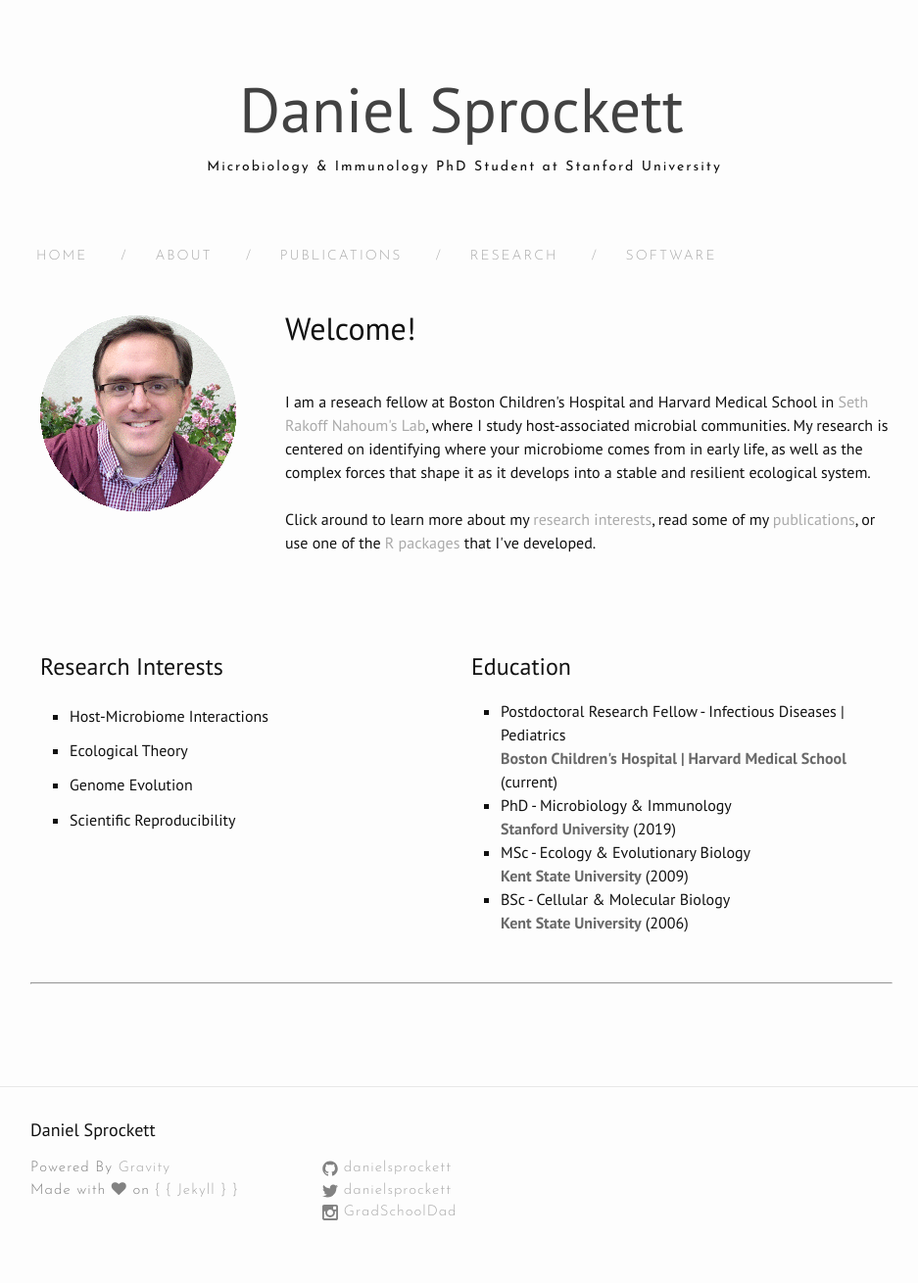
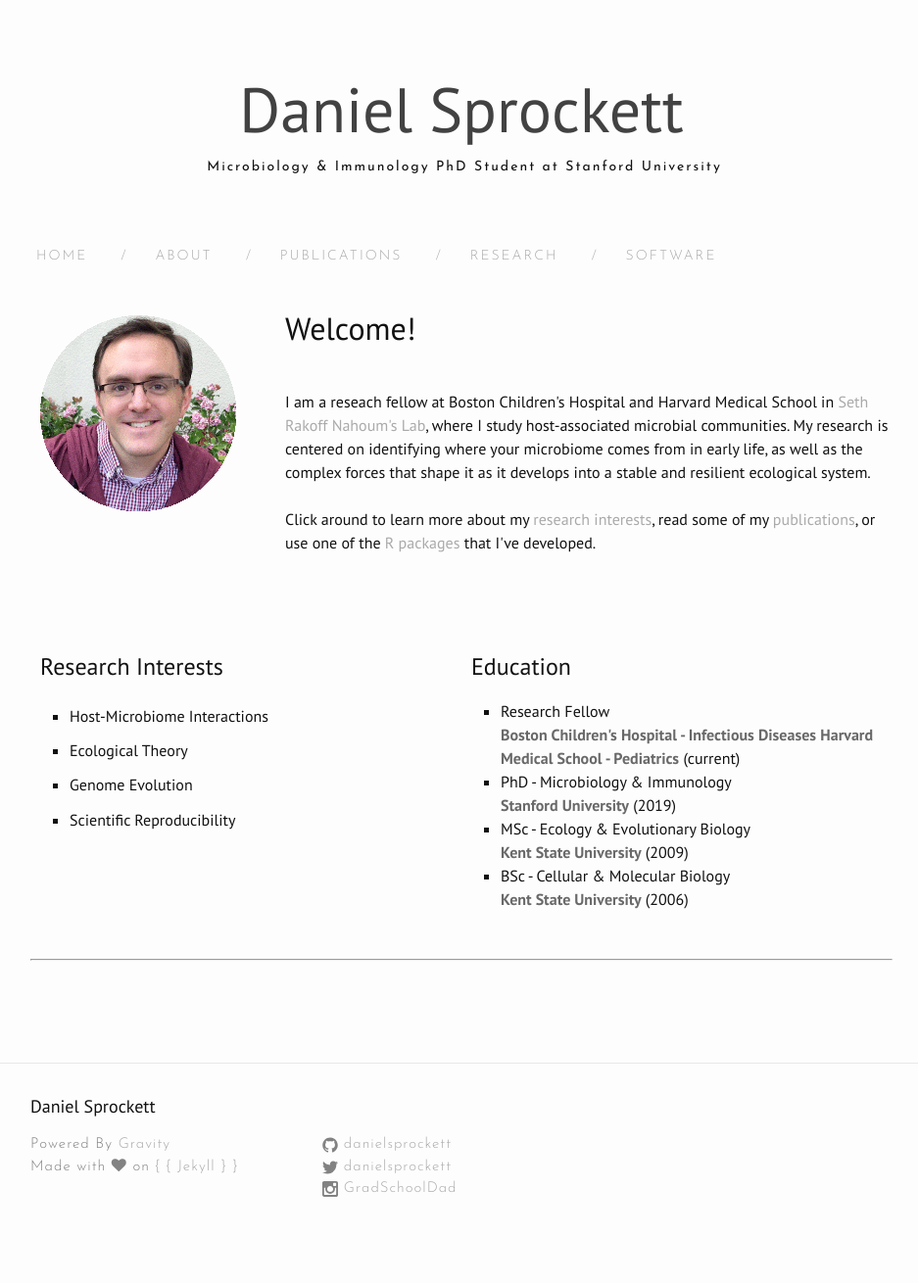
Before and after one commit to DanielSprockett/danielsprockett.github.io, a Jekyll site: the page built from index.html, in a window 1280 px wide. Shown: the whole page at 98% size, without its empty margins (169-1106 px from the left). Built offline with Jekyll 4.4.1, drawn with Linux system fonts in a browser that asks for light colours; nearby versions of some CDN libraries; the list of posts is cut into pages by our own code; after the commit the page ends 1286 px from its top, so only the background shows below that.

Commit message:
Update index.html

```diff
--- a/index.html
+++ b/index.html
@@ -59,8 +59,9 @@ layout: default
     <p>
       <ul style="list-style-type:square;">
         <li>
-          Postdoctoral Research Fellow - Infectious Diseases | Pediatrics<br>
-          <b style="color:dimgray;">Boston Children's Hospital | Harvard Medical School</b> (current)<br>
+          Research Fellow<br>
+          <b style="color:dimgray;">Boston Children's Hospital - Infectious Diseases</b>
+          <b style="color:dimgray;">Harvard Medical School - Pediatrics</b> (current)<br>
         </li>
         <li>
           PhD - Microbiology & Immunology<br>
```
